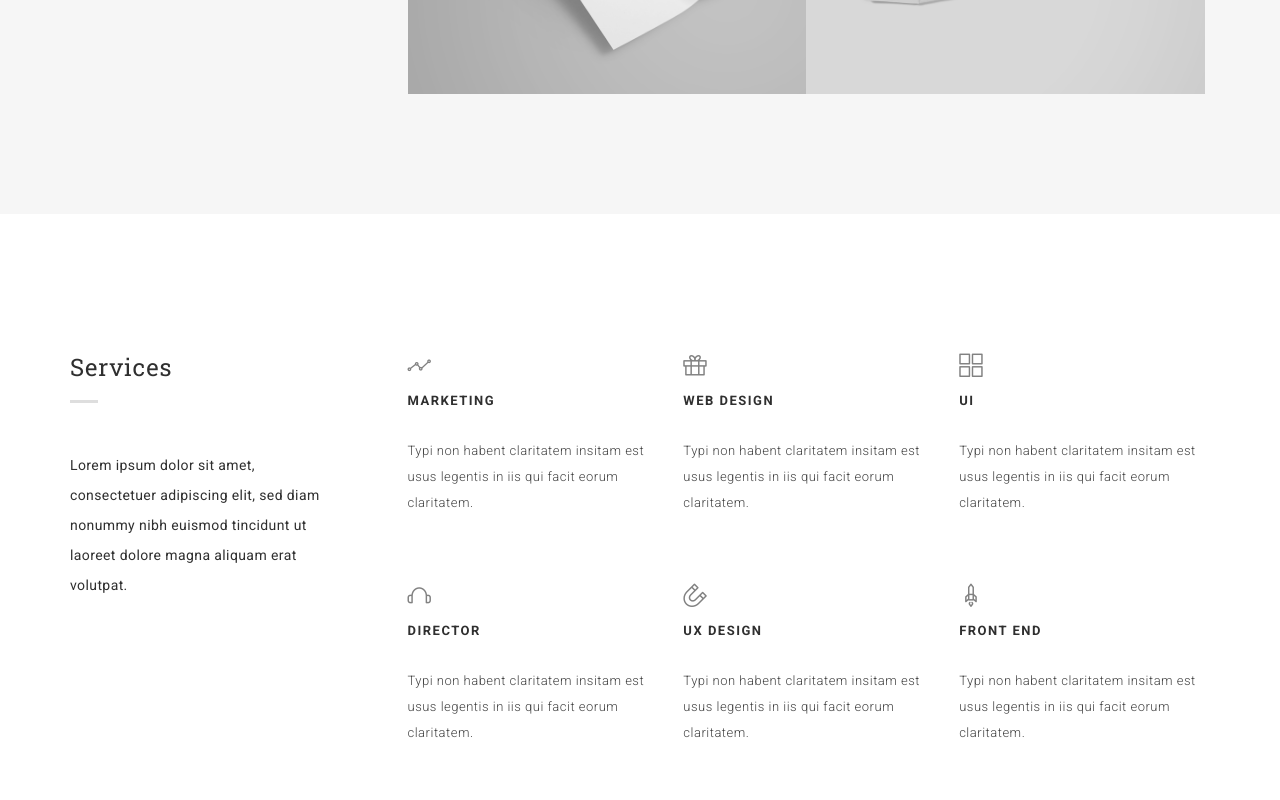
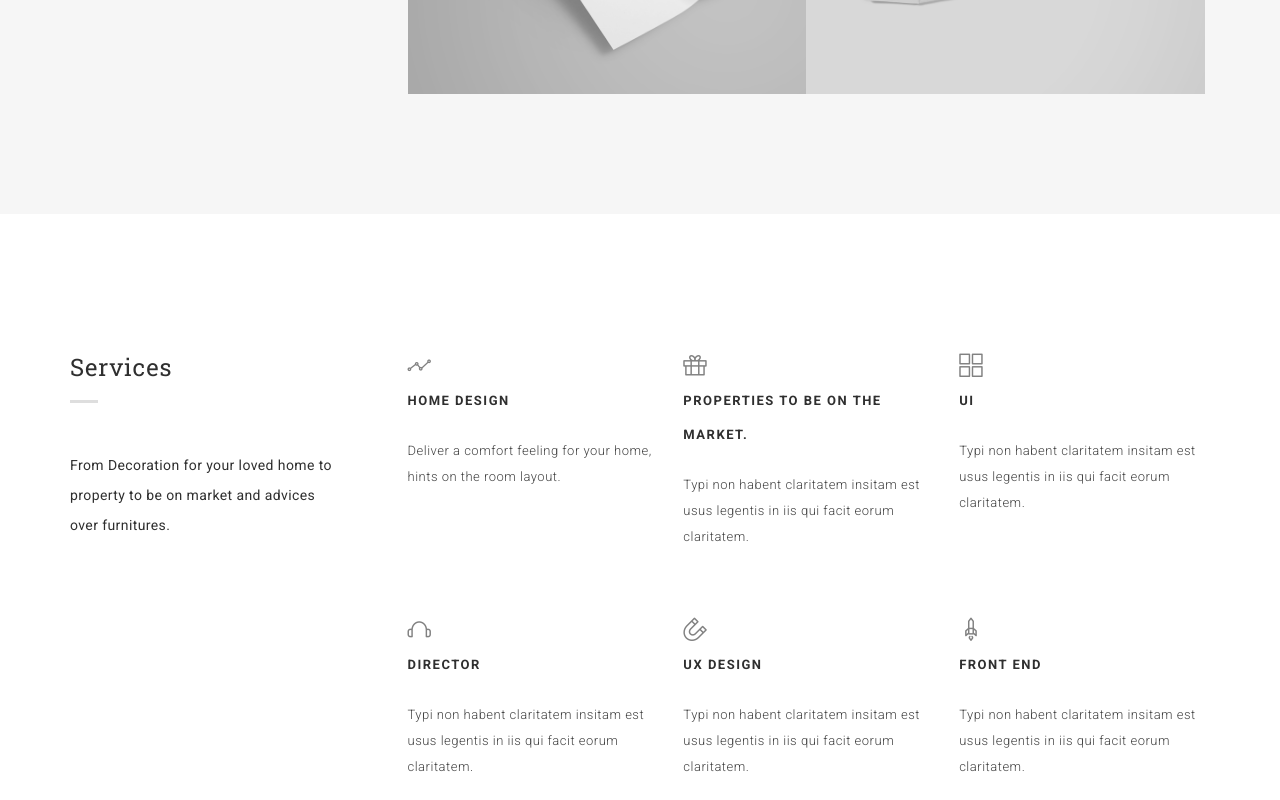
Before and after one commit to Nohtyp-r/nohtyp-r.github.io, a plain HTML site: page index.html in a window 1280 px wide. Shown: the part 2605-3405 px from the top of the page. Drawn offline with Linux system fonts and the light colour scheme.

Commit message:
Update index.html
change

```diff
--- a/index.html
+++ b/index.html
@@ -125,13 +125,13 @@
                   <div class="wrap-about">
                     <div class="w-content">
                       <p class="head-about">
-                        Design is the air we breath, it enrich our life with details we care, story we create.
+                        Design enrich our life with details we care, story we intrigue.
                       </p>
 
                       <h5 class="name">
                         P. Toro
                       </h5>
-                      <img alt="signature" src="images/signature.png">
+                      <!--img alt="signature" src="images/signature.png"-->
                     </div>
                   </div>
                 </div>
@@ -218,7 +218,7 @@
                       <div class="decription-wrap">
                         <div class="image-bg">
                           <p class="desc">
-                            Pangirutan
+                            Room Showcase
                           </p>
                         </div>
                       </div>
@@ -285,7 +285,7 @@
                   <span>Services</span>
                 </h3>
                 <p class="content-detail">
-                  Lorem ipsum dolor sit amet, consectetuer adipiscing elit, sed diam nonummy nibh euismod tincidunt ut laoreet dolore magna aliquam erat volutpat.
+                  From Decoration for your loved home to property to be on market and advices over furnitures.
                 </p>
               </div>
               <div class="col-md-9 content-right">
@@ -297,10 +297,10 @@
                           c
                         </h3>
                         <p class="head-sm">
-                          MARKETING
+                          Home Design
                         </p>
                         <p class="text-grey">
-                          Typi non habent claritatem insitam est usus legentis in iis qui facit eorum claritatem.
+                          Deliver a comfort feeling for your home, hints on the room layout.
                         </p>
                       </div>
                     </li>
@@ -311,7 +311,7 @@
                           b
                         </h3>
                         <p class="head-sm">
-                          WEB DESIGN
+                          Properties to be on the market.
                         </p>
                         <p class="text-grey">
                           Typi non habent claritatem insitam est usus legentis in iis qui facit eorum claritatem.
```
